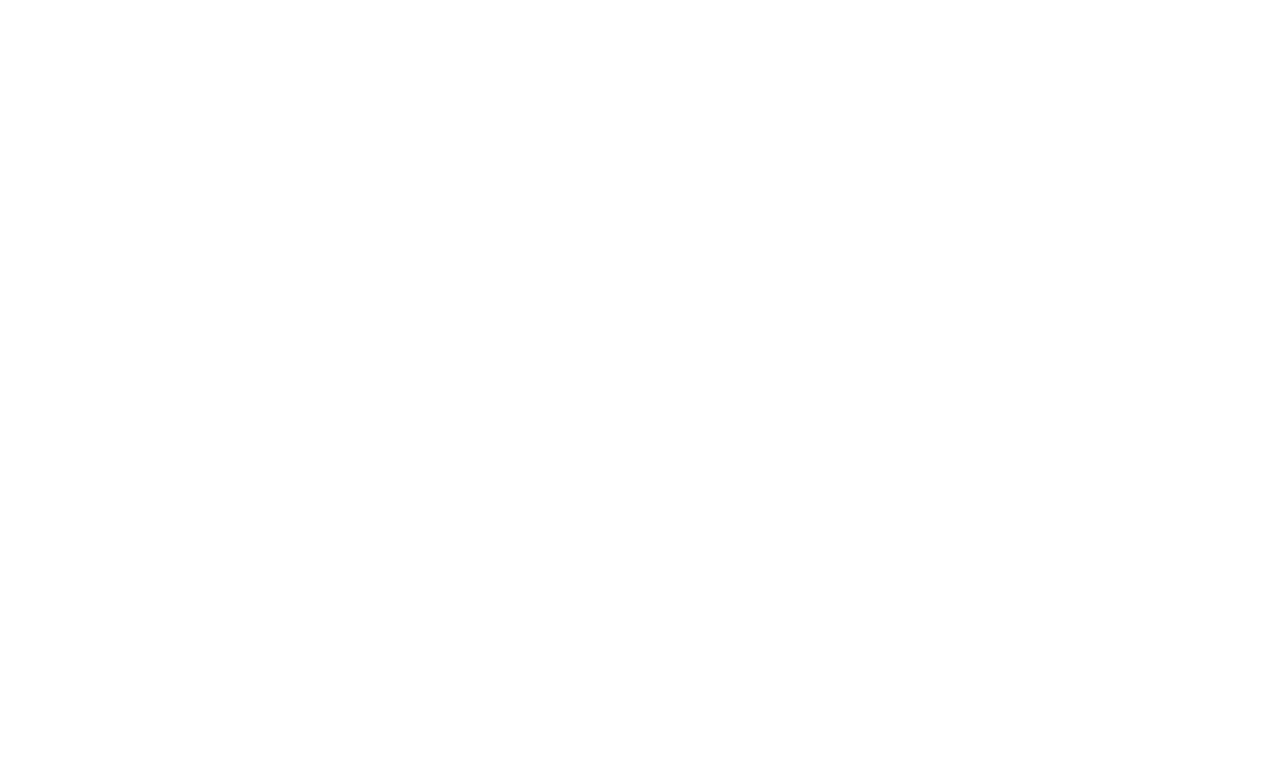
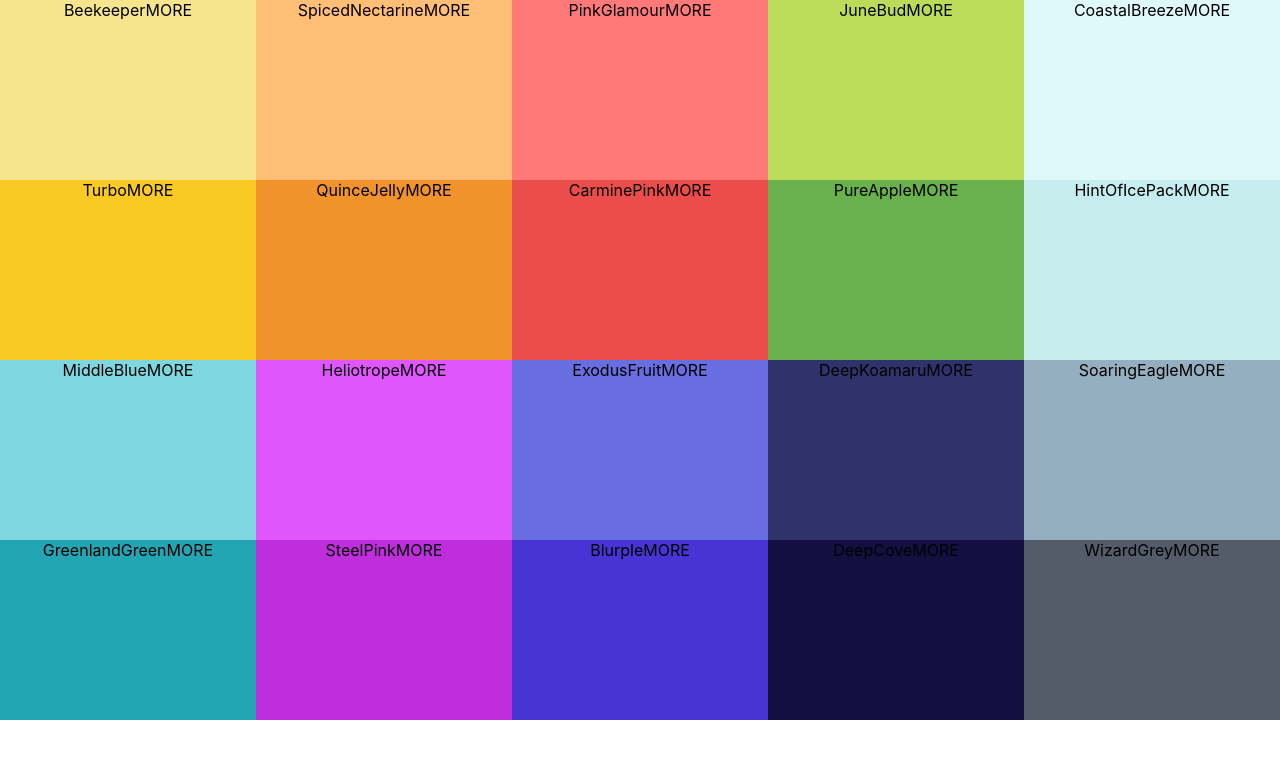
Before and after one commit to rojinabraham/color-palette-app, a React (Create React App) app: page / in a window 1280 px wide. Shown: the top 758 px of the page. Built offline with nearby package versions, Linux system fonts and the light colour scheme.

Commit message:
add color box

```diff
--- /dev/null
+++ b/src/ColorBox.css
@@ -0,0 +1,8 @@
+.ColorBox {
+  width: 20%;
+  height: 25%;
+  margin: 0 auto;
+  display: inline-block;
+  position: relative;
+  cursor: pointer;
+}
--- /dev/null
+++ b/src/ColorBox.js
@@ -0,0 +1,14 @@
+import React, { Component } from "react";
+import "./ColorBox.css";
+class ColorBox extends Component {
+  render() {
+    return (
+      <div style={{ background: this.props.background }} className="ColorBox">
+        <span>{this.props.name}</span>
+        <span>MORE</span>
+      </div>
+    );
+  }
+}
+
+export default ColorBox;
--- /dev/null
+++ b/src/Palette.css
@@ -0,0 +1,6 @@
+.Palette {
+  height: 100vh;
+}
+.Palette-colors {
+  height: 90%;
+}
--- a/src/Palette.js
+++ b/src/Palette.js
@@ -1,10 +1,16 @@
 import React, { Component } from "react";
-
+import ColorBox from "./ColorBox";
+import "./Palette.css";
 class Palette extends Component {
   render() {
+    const colorBoxes = this.props.colors.map((color) => (
+      <ColorBox background={color.color} name={color.name} />
+    ));
+    //console.log(this.props.colors);
+
     return (
-      <div className="Pallete">
-        <div className="Palette-colors">{/* {color boxes} */}</div>
+      <div className="Palette">
+        <div className="Palette-colors">{colorBoxes}</div>
         {/* {footer here} */}
       </div>
     );
```
